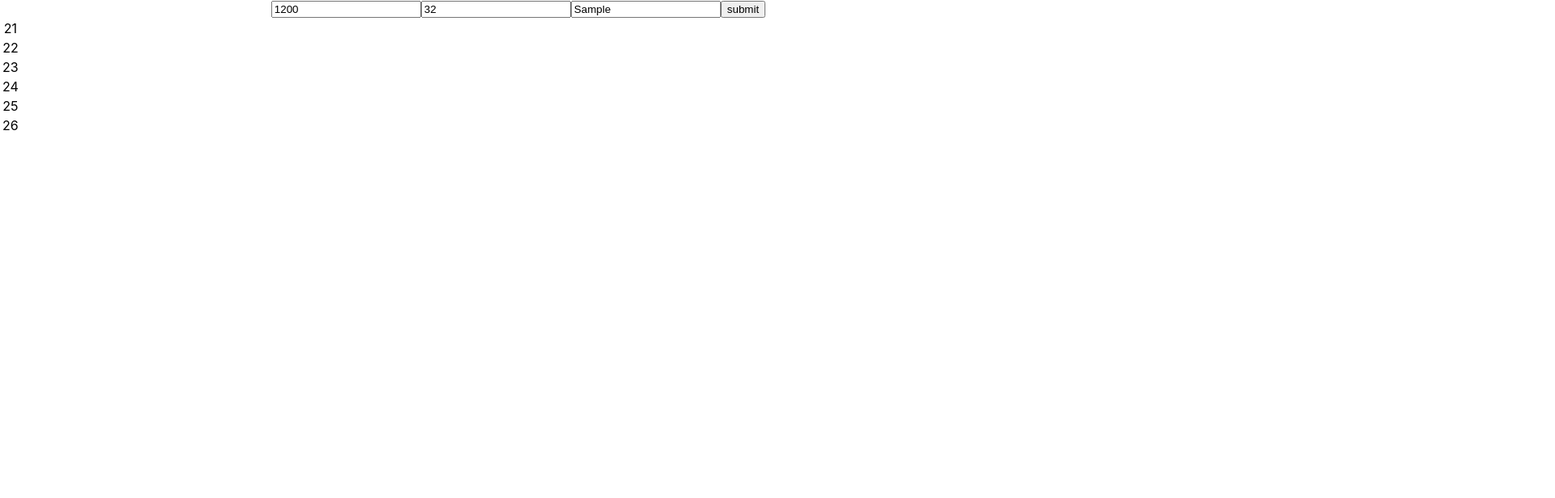
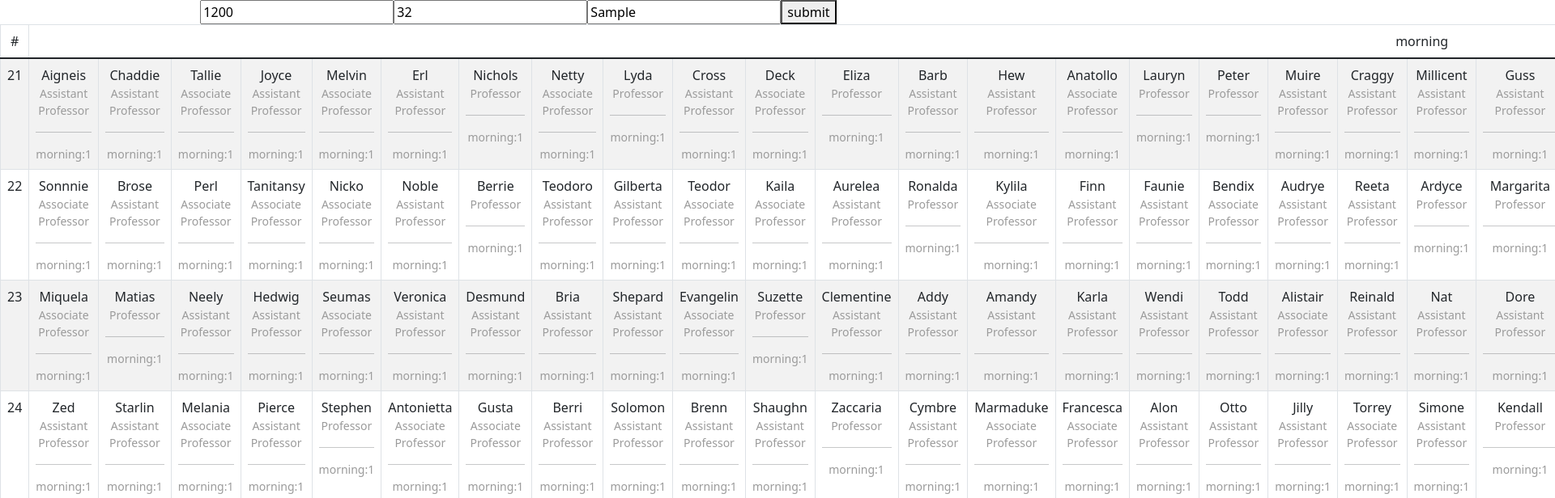
Before and after one commit to Blazeleo/coe, a React (Create React App) app: page / in a window 1280 px wide. Both pictures are taken after typing "Sample" into the empty fields and a click on the button "submit". Shown: the top 616 px of the page at 81% size, 1920 px wide, since content can reach past the window. Built offline with nearby package versions, Linux system fonts and the light colour scheme.

Commit message:
almost done

```diff
--- a/package.json
+++ b/package.json
@@ -6,7 +6,9 @@
     "@testing-library/jest-dom": "^5.16.4",
     "@testing-library/react": "^13.3.0",
     "@testing-library/user-event": "^13.5.0",
+    "bootstrap": "^5.1.3",
     "react": "^18.2.0",
+    "react-bootstrap": "^2.4.0",
     "react-dom": "^18.2.0",
     "react-scripts": "5.0.1",
     "web-vitals": "^2.1.4"
--- a/src/TestLanding.js
+++ b/src/TestLanding.js
@@ -1,14 +1,20 @@
-import React,{useState,useEffect} from 'react'
-import coe from './coe.json';
+import React, { useState, useEffect } from "react";
+import coe from "./coe.json";
+import Table from 'react-bootstrap/Table'
 
 export default function TestLanding() {
-    const date = [21,22,23,24,25,26];
-    var studCount = 1200,studRoomCount=32,sessionCount,totDuties,assistCount=0,assocCount=0,profCount=0;
+    const date = [21, 22, 23, 24, 25, 26];
+    var studCount = 1200,
+        studRoomCount = 32,
+        sessionCount,
+        totDuties,
+        assistCount = 0,
+        assocCount = 0,
+        profCount = 0;
     var dayList = coe;
-    var doneList=[];
-    for(let i=0; i<date.length;i++)
-        doneList.push([]);
-    const [worked,setWorked] = useState(["worked","2","3"]);
+    var doneList = [];
+    for (let i = 0; i < date.length; i++) doneList.push([[], []]);
+    const [worked, setWorked] = useState([]);
 
     function eachDay(e) {
         e.preventDefault();
@@ -16,63 +22,69 @@ export default function TestLanding() {
             v2 = 0,
             v3 = 0;
         for (let x of dayList) {
-            if (x.desig === "Associate Professor") v2++; // number of Associate Professors
-
-            else if (x.desig === "Professor") v3++; //number of Professors
-
+            if (x.desig === "Associate Professor") v2++;
+            // number of Associate Professors
+            else if (x.desig === "Professor") v3++;
+            //number of Professors
             else v1++; // number of Assistant professors
         }
 
-        totDuties = (studCount / studRoomCount * 12); //duties for duration of exam
-        assistCount = (Math.ceil(0.6 * totDuties) / v1); //number of duties per assistant professor
-        assocCount = (Math.ceil(0.3 * totDuties) / v2); //number of duties per Associate Professor
-        profCount = (Math.ceil(0.1 * totDuties) / v3); //number of duties per Professor
+        totDuties = (studCount / studRoomCount) * 12; //duties for duration of exam
+        assistCount = Math.ceil(0.6 * totDuties) / v1; //number of duties per assistant professor
+        assocCount = Math.ceil(0.3 * totDuties) / v2; //number of duties per Associate Professor
+        profCount = Math.ceil(0.1 * totDuties) / v3; //number of duties per Professor
 
         date.forEach(daySet);
-        console.log(doneList)
+
+
+
+
+        console.log(doneList);
+
         setWorked(doneList);
     }
 
-    function daySet(value,index,array) {
+    function daySet(value, index, array) {
         let seshCount = 1;
         let mornCount = 0;
         let aftCount = 0;
-        let mornLim = totDuties/12;
-        let dayLim = totDuties/6 + 1;
+        let mornLim = totDuties / 12;
+        let dayLim = totDuties / 6 + 1;
 
-        for(let x in dayList){
-            if(seshCount === dayLim)
-                break;
+        for (let x in dayList) {
+            if (seshCount === dayLim) break;
             let lim = 0;
-            if(dayList[x].desig === "Assistant Professor"){
+            if (dayList[x].desig === "Assistant Professor") {
                 lim = assistCount;
-            }
-
-            else if(dayList[x].desig === "Associate Professor"){
+            } else if (dayList[x].desig === "Associate Professor") {
                 lim = assocCount;
-            }
-
-            else{
+            } else {
                 lim = profCount;
             }
 
-            if((dayList[x].total_count < lim) && (dayList[x].day_session_count < 1)){
+            if (dayList[x].total_count < lim && dayList[x].day_session_count < 1) {
                 dayList[x].day_session_count++;
                 dayList[x].total_count++;
 
-                if((dayList[x].morn === 0) && (seshCount <= mornLim)){
+                if (seshCount <= mornLim) {
                     dayList[x].aft = 0;
                     dayList[x].morn = 1;
                     mornCount++;
-                }
-                else{
+                    let mornObj = {
+                        ...dayList[x]
+                    }
+                    doneList[index][0].push(mornObj);
+                } else if(seshCount < dayLim+1) {
                     dayList[x].morn = 0;
                     dayList[x].aft = 1;
                     aftCount++;
+                    let aftObj = {
+                        ...dayList[x]
+                    }
+                    doneList[index][1].push(aftObj);
                 }
 
                 seshCount++;
-                doneList[index].push(dayList[x]);
 
                 let tempArr = dayList;
                 let elem = tempArr.shift();
@@ -80,14 +92,14 @@ export default function TestLanding() {
                 dayList = tempArr;
             }
         }
-        for(let x of dayList){
+        for (let x of dayList) {
             x.day_session_count = 0;
         }
     }
 
     useEffect(() => {
         // console.log(doneList)
-        console.log(worked)
+        console.log(worked);
         // setRemaining(dayList);
     }, [worked]);
 
@@ -98,21 +110,21 @@ export default function TestLanding() {
                 id="studCount"
                 placeholder="Student count"
                 value={studCount}
-                onChange={(e) =>studCount= e.target.value}
+                onChange={(e) => (studCount = e.target.value)}
             />
             <input
                 type="text"
                 id="studRoomCount"
                 placeholder="Students/Room count"
                 value={studRoomCount}
-                onChange={(e) => studRoomCount = (e.target.value)}
+                onChange={(e) => (studRoomCount = e.target.value)}
             />
             <input
                 type="text"
                 id="sessionCount"
                 placeholder="Session count"
                 value={sessionCount}
-                onChange={(e) => sessionCount =(e.target.value)}
+                onChange={(e) => (sessionCount = e.target.value)}
             />
             <button onClick={eachDay}>submit</button>
             {/* {dayList.map((day,index) => (
@@ -126,16 +138,37 @@ export default function TestLanding() {
 				<div>{day.dept}</div>
 			</div>
 		))} */}
-            <table>
+
+            <Table striped bordered hover>
+                <thead>
+                    <tr>
+                        <td>#</td>
+                        <td colSpan={Math.ceil(studCount / studRoomCount)}>morning</td>
+                        <td colSpan={Math.ceil(studCount / studRoomCount)}>afternoon</td>
+                    </tr>
+                </thead>
                 <tbody>
-                    {date.map((day,index) => (
-                        <tr>
-                            <td>{day}</td>
-                            <td></td>
+                    {worked.map((day, index) => (
+                        <tr key={index}>
+                            <td>{date[index]}</td>
+                            {day.map((individual, index) => (
+                                <>
+                                {individual.map((indi, index) => (<td key={index} className="data-struct">
+                                        <div className="structure">
+                                            <div>{indi.name}</div>
+                                            <div className="small">{indi.desig}</div>
+                                            <hr />
+                                            <div className="small">morning:{indi.morn}</div>
+                                        </div>
+                                    </td>))}
+                                    </>
+                            ))}
                         </tr>
                     ))}
                 </tbody>
-            </table>
+            </Table>
+
+
         </div>
-  )
+    );
 }
--- a/src/index.css
+++ b/src/index.css
@@ -11,3 +11,24 @@ code {
   font-family: source-code-pro, Menlo, Monaco, Consolas, 'Courier New',
     monospace;
 }
+
+.structure{
+  height: 100%;
+  width: 100%;
+  display:flex;
+  flex-direction: column;
+  justify-content: space-between;
+
+
+}
+
+.data-struct{
+  /* display: grid; */
+
+}
+
+
+.small{
+  color: rgb(155, 155, 155);
+  font: small;
+}
--- a/src/index.js
+++ b/src/index.js
@@ -2,6 +2,8 @@ import React from 'react';
 import ReactDOM from 'react-dom/client';
 import './index.css';
 import App from './App';
+import 'bootstrap/dist/css/bootstrap.min.css';
+
 
 
 const root = ReactDOM.createRoot(document.getElementById('root'));
```
Also changed, not shown: 1 other file (tests, documents, lock files or other folders).
